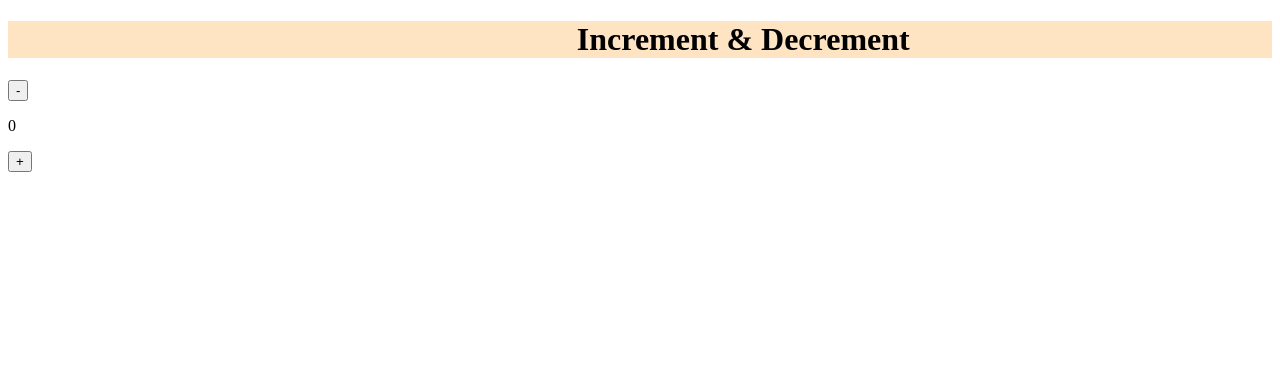
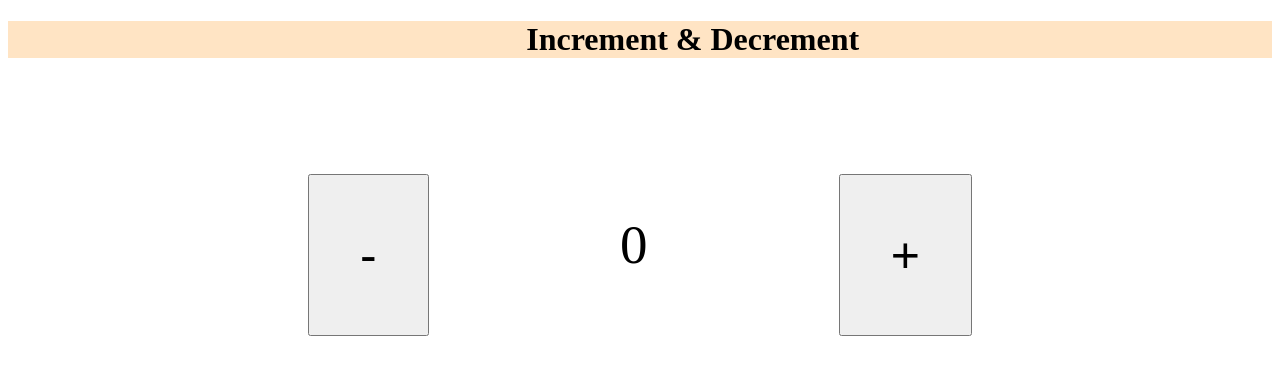
Before and after one commit to MahbubNiloy/git, a plain HTML site: page index.html in a window 1280 px wide. Drawn offline with Linux system fonts and the light colour scheme.

Commit message:
modified

```diff
--- a/index.html
+++ b/index.html
@@ -8,9 +8,9 @@
 </head>
 <body>
     <h1>Increment & Decrement</h1>
-    <div>
+    <div class="main">
         <p><button>-</button></p>
-        <p>0</p>
+        <p class="display">0</p>
         <p><button>+</button></p>
     </div>
 </body>
--- a/style.css
+++ b/style.css
@@ -1,5 +1,17 @@
 h1{
     background-color: bisque;
     display: flex;
-    padding-left: 45%;
+    padding-left: 41%;
 }
+.main{
+    display: flex;
+    justify-content: space-between;
+    margin: 100px 300px 0 300px;
+}
+button{
+    font-size: 50px;
+    padding: 50px;
+}
+.display{
+    font-size: 55px;
+}
```
